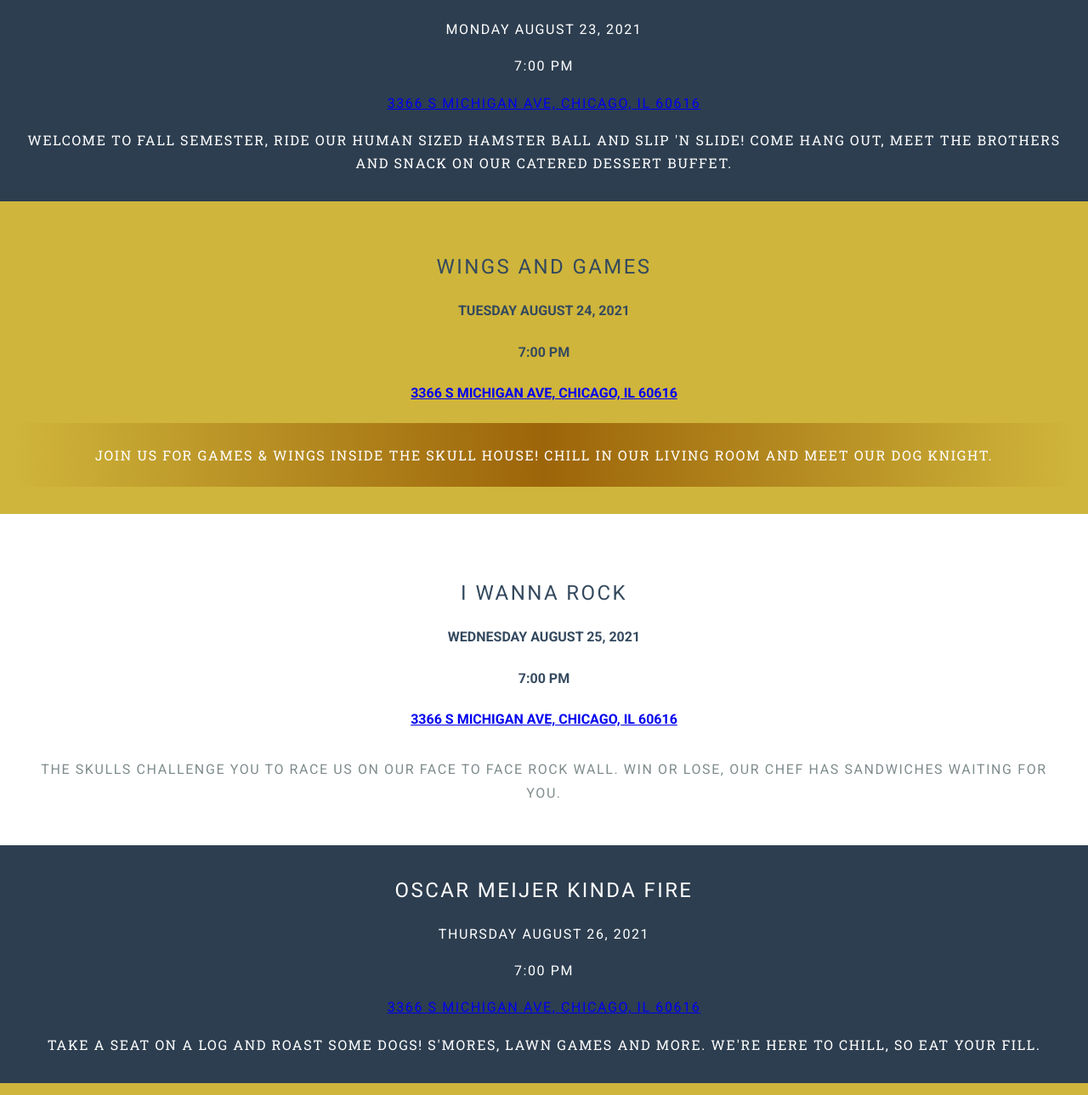
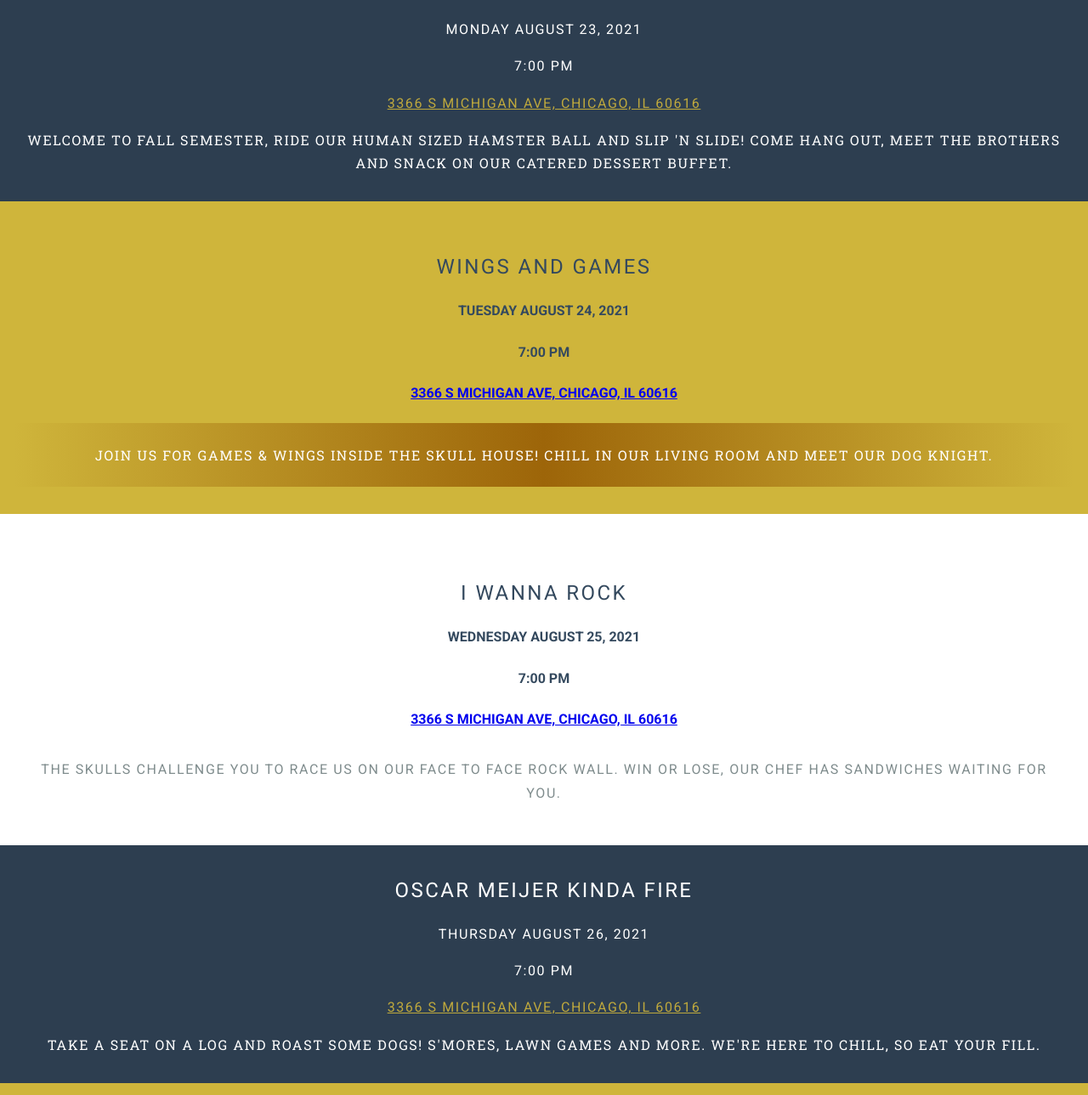
Before and after one commit to aepks/aepks.com, a plain HTML site: page static/recruitment/index.html in a window 1280 px wide. Shown: the part 1071-2360 px from the top of the page at 85% size. Drawn offline with nearby package versions, Linux system fonts and the light colour scheme.

Commit message:
Changing blending links in recruitment page

```diff
--- a/static/css/layouts/aepks.css
+++ b/static/css/layouts/aepks.css
@@ -299,6 +299,10 @@ li {
     color: #333;
 }
 
+.link-color {
+  color: rgba(207, 181, 59, 0.9);
+
+}
 /* This is the class used for the links at home. */
 
 /* change the size of the image when hover */
@@ -491,3 +495,4 @@ li {
         height: 800px;
     }
 }
+#
--- a/static/recruitment/index.html
+++ b/static/recruitment/index.html
@@ -58,7 +58,6 @@
 
 
 
-
 <!-- Title -->
 <div class="splash-container bg-2">
     <div class="splash">
@@ -109,7 +108,7 @@
             <h2 class="content-head-ribbon is-center">Hampster Ball in the Fall</h2>
             <h4 class="content-head-ribbon is-center">Monday August 23, 2021</h4>
             <h4 class="content-head-ribbon is-center">7:00 PM</h4>
-            <h4 class="content-head-ribbon is-center"><a href="https://goo.gl/maps/QRovB99T7GNbATzF8" target="_blank">3366 S Michigan Ave, Chicago, IL 60616</a></h4>
+            <h4 class="content-head-ribbon is-center"><a href="https://goo.gl/maps/QRovB99T7GNbATzF8" class="link-color" target="_blank">3366 S Michigan Ave, Chicago, IL 60616</a></h4>
             <div class="content-head-ribbon is-center">
                 <p class="objects">
                     Welcome to fall semester, ride our human sized hamster ball and slip 'n slide! Come hang out, meet the brothers and snack on our catered dessert buffet.
@@ -156,7 +155,7 @@
             <h2 class="content-head-ribbon is-center">Oscar Meijer Kinda Fire</h2>
             <h4 class="content-head-ribbon is-center">Thursday August 26, 2021</h4>
             <h4 class="content-head-ribbon is-center">7:00 PM</h4>
-            <h4 class="content-head-ribbon is-center"><a href="https://goo.gl/maps/QRovB99T7GNbATzF8" target="_blank">3366 S Michigan Ave, Chicago, IL 60616</a></h4>
+            <h4 class="content-head-ribbon is-center"><a href="https://goo.gl/maps/QRovB99T7GNbATzF8" class="link-color" target="_blank">3366 S Michigan Ave, Chicago, IL 60616</a></h4>
             <div class="content-head-ribbon is-center">
                 <p class="objects">
                     Take a seat on a log and roast some dogs! S'mores, lawn games and more. We're here to chill, so eat your fill.
```
